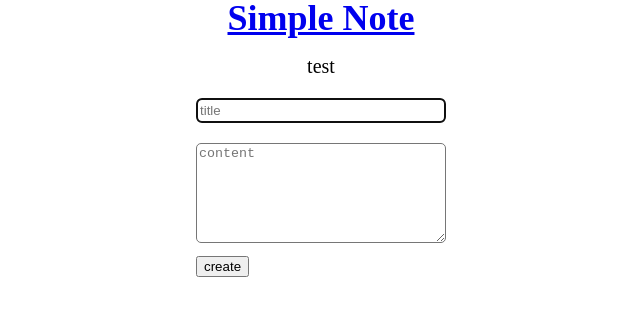
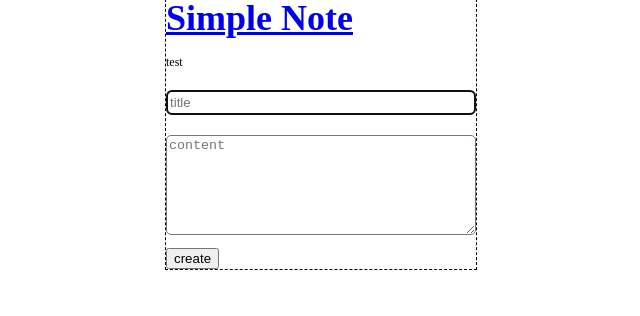
Before and after one commit to 78963l/simpleNote, a React (Create React App) app: page / in a window 1280 px wide. Both pictures are taken after typing "Sample" into the empty fields and a click on the button "Create". Shown: the top 316 px of the page, without its empty margins (319-959 px from the left). Built offline with nearby package versions, Linux system fonts and the light colour scheme; no server answers.

Commit message:
css 수정중

```diff
--- a/src/App.css
+++ b/src/App.css
@@ -1,16 +1,5 @@
 .App {
   text-align: center;
-}
-
-.App-logo {
-  height: 40vmin;
-  pointer-events: none;
-}
-
-@media (prefers-reduced-motion: no-preference) {
-  .App-logo {
-    animation: App-logo-spin infinite 20s linear;
-  }
 }
 
 .App-header {
@@ -27,12 +16,3 @@
 .App-link {
   color: #61dafb;
 }
-
-@keyframes App-logo-spin {
-  from {
-    transform: rotate(0deg);
-  }
-  to {
-    transform: rotate(360deg);
-  }
-}
--- a/src/App.js
+++ b/src/App.js
@@ -10,8 +10,9 @@ function App() {
   const headerProps = {title:"Simple Note", sub:"test"};
   return (
     <>
-      <div className="App">
+      <div style={{display:"flex", justifyContent:"center"}}>
         <GlobalStyle />
+        <div style={{width:310, outline: "dashed 1px black"}}>
         <Header props={headerProps}/>
         <BrowserRouter>
           <Routes>
@@ -20,6 +21,7 @@ function App() {
           </Routes>
         </BrowserRouter>
         <ToastContainer/>
+        </div>
       </div>
     </>
   );
--- a/src/components/Header.tsx
+++ b/src/components/Header.tsx
@@ -8,9 +8,9 @@ const TitleTxt = styled.h1`
     margin-bottom: 20px;
 `
 
-const SubTxt = styled.h2`
+const SubTxt = styled.h3`
     font-weight: 400;
-    font-size: ${txtSize.medium};
+    font-size: ${txtSize.small};
     margin-bottom: 12px;
 `
 
@@ -26,7 +26,7 @@ export interface ITitle{
 export default function Header({props : p} : Iprops){
     return(
         <div>
-            <header>
+            <header style={{textAlign:"start"}}>
                 <TitleTxt><a href="/">{p.title}</a></TitleTxt>
                 <SubTxt><a>{p.sub}</a></SubTxt>
             </header>
--- a/src/main.js
+++ b/src/main.js
@@ -13,7 +13,7 @@ function createWindow () {
       contextIsolation : false
     }
   })
-  win.setMenu(null);
+  //win.setMenu(null);
   win.loadURL("http://127.0.0.1:3000")
 }
 app.whenReady().then(() => {
--- a/src/pages/EditPage.tsx
+++ b/src/pages/EditPage.tsx
@@ -7,7 +7,6 @@ import moment from 'moment';
 import 'moment/locale/ko';
 
 const Container = styled.div`
-  width: 250px;
   justify-content: center;
   display: flex;
   margin: 0 auto;
--- a/src/pages/InitPage.tsx
+++ b/src/pages/InitPage.tsx
@@ -88,7 +88,9 @@ export default function InitPage(){
             </SearchSel>
             <div>
                 <NoteContent noteLs={noteLs}/>
-                <button onClick={() => navigate('/edit')}>Create</button>
+                <p style={{textAlign:"end"}}>
+                <button style={{textAlign:"end"}} onClick={() => navigate('/edit')}>Create</button>
+                </p>
             </div>
         </div>
     )
--- a/src/styles/GlobalStyle.js
+++ b/src/styles/GlobalStyle.js
@@ -6,14 +6,10 @@ ${Reset}
 * {
     box-sizing: border-box;
   }
-.html{
+html{
   background-position: center;
-}
-`
-
-const test = createGlobalStyle`
-*{
-  background-po..
+  text-align: center;
+  display:"inline";
 }
 `
 
```
